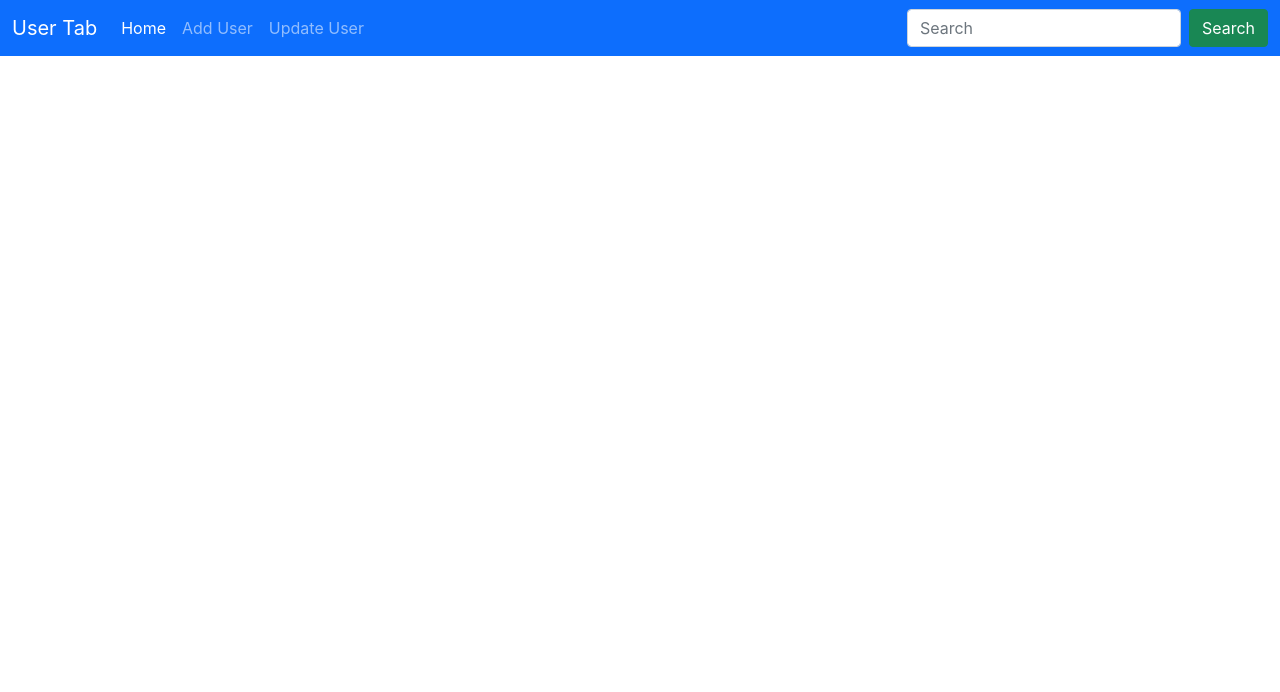
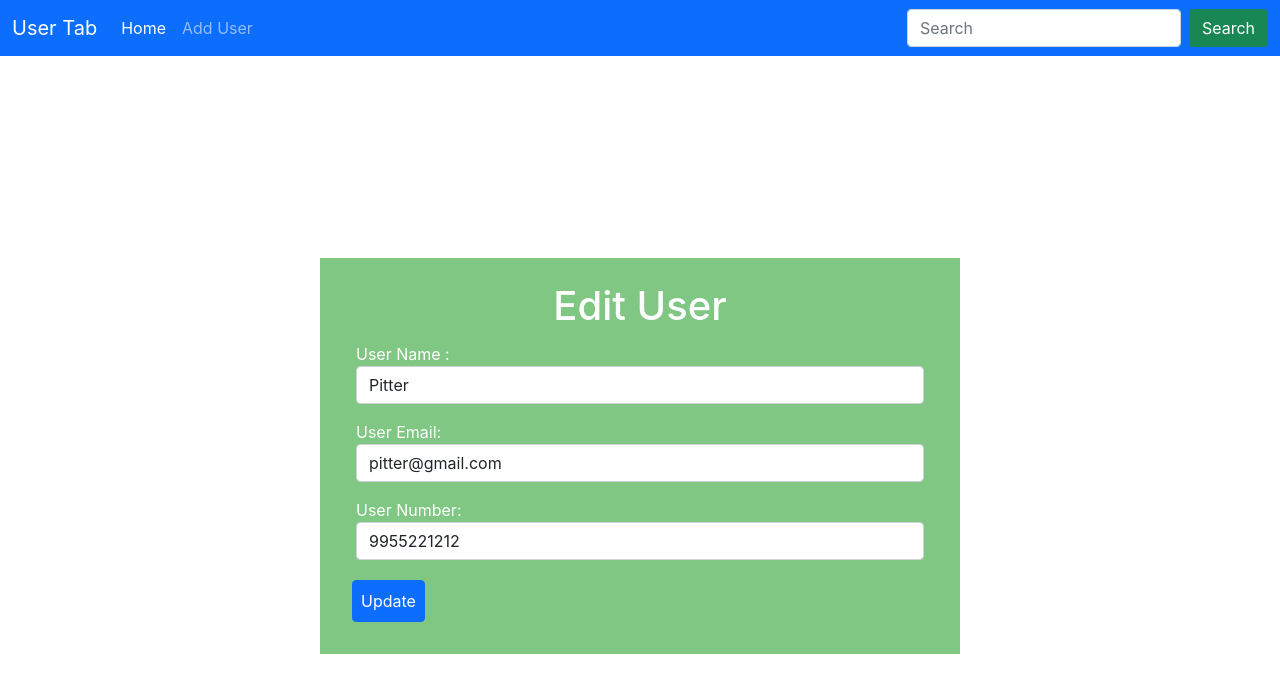
Before and after one commit to akshayyelvankar/user_contact_list_react, a React (Create React App) app: page /edituser/1 in a window 1280 px wide. Shown: the top 692 px of the page. Built offline with nearby package versions, Linux system fonts and the light colour scheme.

Commit message:
added update functionality in edituser component

```diff
--- a/public/index.html
+++ b/public/index.html
@@ -40,6 +40,13 @@
       To begin the development, run `npm start` or `yarn start`.
       To create a production bundle, use `npm run build` or `yarn build`.
     -->
+
+  <script src="https://cdn.jsdelivr.net/npm/@popperjs/core@2.9.2/dist/umd/popper.min.js"
+    integrity="sha384-IQsoLXl5PILFhosVNubq5LC7Qb9DXgDA9i+tQ8Zj3iwWAwPtgFTxbJ8NT4GN1R8p"
+    crossorigin="anonymous"></script>
+  <script src="https://cdn.jsdelivr.net/npm/bootstrap@5.0.2/dist/js/bootstrap.min.js"
+    integrity="sha384-cVKIPhGWiC2Al4u+LWgxfKTRIcfu0JTxR+EQDz/bgldoEyl4H0zUF0QKbrJ0EcQF"
+    crossorigin="anonymous"></script>
 </body>
 
 </html>
--- a/src/App.js
+++ b/src/App.js
@@ -13,7 +13,7 @@ function App() {
        <Routes>
         <Route path="/" element={<Home/>}/>
         <Route path="/adduser" element={<AddUser/>}/>
-        <Route path="/edituser" element={<EditUser/>} />
+        <Route path="/edituser/:id" element={<EditUser/>} />
       </Routes>
     </div>
   );
--- a/src/Components/EditUser.js
+++ b/src/Components/EditUser.js
@@ -1,6 +1,40 @@
-import React from 'react'
+import React, { useEffect, useState } from 'react'
+import { useDispatch, useSelector } from 'react-redux'
+import { useNavigate, useParams } from 'react-router-dom'
 
-const EditUser = () => {
+  const EditUser = () => {
+  const[name,setName]=useState()
+  const[email,setEmail]=useState()
+  const[number,setNumber]=useState()
+
+  const dispatch = useDispatch();
+  const navigate = useNavigate();
+  const {id}=useParams()
+  const users=useSelector(state=>state.reducer1)
+  const currentuser=users.find((users)=>users.id === parseInt(id))
+
+
+  useEffect(()=>{
+     if(currentuser)
+     {
+      setName(currentuser.name)
+      setEmail(currentuser.email)
+      setNumber(currentuser.number)
+     }
+  },[currentuser])
+
+  function updateuser(e)
+  {
+     e.preventDefault()
+     const data={
+         id:parseInt(id),
+         name,
+         email,
+         number
+     }
+     dispatch({type:"UPDATE",payload:data})
+     navigate('/')
+  }
   return (
 
       <div className='d-flex w-100 vh-100 justify-content-center align-items-center'>
@@ -9,17 +43,17 @@ const EditUser = () => {
             <form>
               <div className='m-2 p-1'>
                 <label>User Name :</label>
-                <input type='text' placeholder='Enter User Name' className='form-control' />
+                <input type='text' placeholder='Enter User Name' className='form-control' name="name" value={name} onChange={(e)=>setName(e.target.value)} />
               </div>
               <div className='m-2 p-1'>
                 <label>User Email:</label>
-                <input type='text' placeholder='Enter User Email' className='form-control' />
+                <input type='text' placeholder='Enter User Email' className='form-control' email="email" value={email} onChange={(e)=>setEmail(e.target.value)} />
               </div>
               <div className='m-2 p-1'>
                 <label>User Number:</label>
-                <input type='text' placeholder='Enter User Number' className='form-control' />
+                <input type='text' placeholder='Enter User Number' className='form-control' number="number" value={number} onChange={(e)=>setNumber(e.target.value)} />
               </div>
-              <button className='btn btn-primary m-2 p-2'>Update</button>
+              <button className='btn btn-primary m-2 p-2'onClick={(e)=>updateuser(e)} >Update</button>
             </form>
          </div>
         </div>
@@ -27,4 +61,4 @@ const EditUser = () => {
   )
 }
 
-export default EditUser
+export default EditUser;
--- a/src/Components/Home.js
+++ b/src/Components/Home.js
@@ -33,7 +33,7 @@ const Home = () => {
                 <td>{user.email}</td>
                 <td>{user.number}</td>
                 <td>
-                  <button className='btn btn-success mx-2'>Edit</button>
+                  <Link className='btn btn-success mx-2' to={`/edituser/${user.id}`}>Edit</Link>
                   <button className='btn btn-danger'onClick={()=>deleteUser(user.id)}>Delete</button>
                   </td>
               </tr>
--- a/src/Components/Navbar.js
+++ b/src/Components/Navbar.js
@@ -18,10 +18,7 @@ const Navbar = () => {
         <li class="nav-item">
           <Link class="nav-link  " to={"/adduser"}>Add User</Link>
         </li>
-        <li class="nav-item">
-          <Link class="nav-link  " to={"/edituser"}>Update User</Link>
-        </li>
-      </ul>
+     </ul>
       <form class="d-flex">
         <input class="form-control me-2" type="search" placeholder="Search" aria-label="Search"/>
         <button class="btn btn-success" type="submit">Search</button>
--- a/src/Reducers/reducer1.js
+++ b/src/Reducers/reducer1.js
@@ -18,6 +18,12 @@ const reducer1=(state=intialState,action)=>{
             const deleteuser=state.filter((item)=>item.id !== action.payload && item)
             state=deleteuser
             return state;
+
+            case "UPDATE":
+             const updateuser=state.map((item)=>item.id === action.payload.id ? action.payload:item)
+             state=updateuser
+             return updateuser;
+
          default:
             return state;
       }
```
